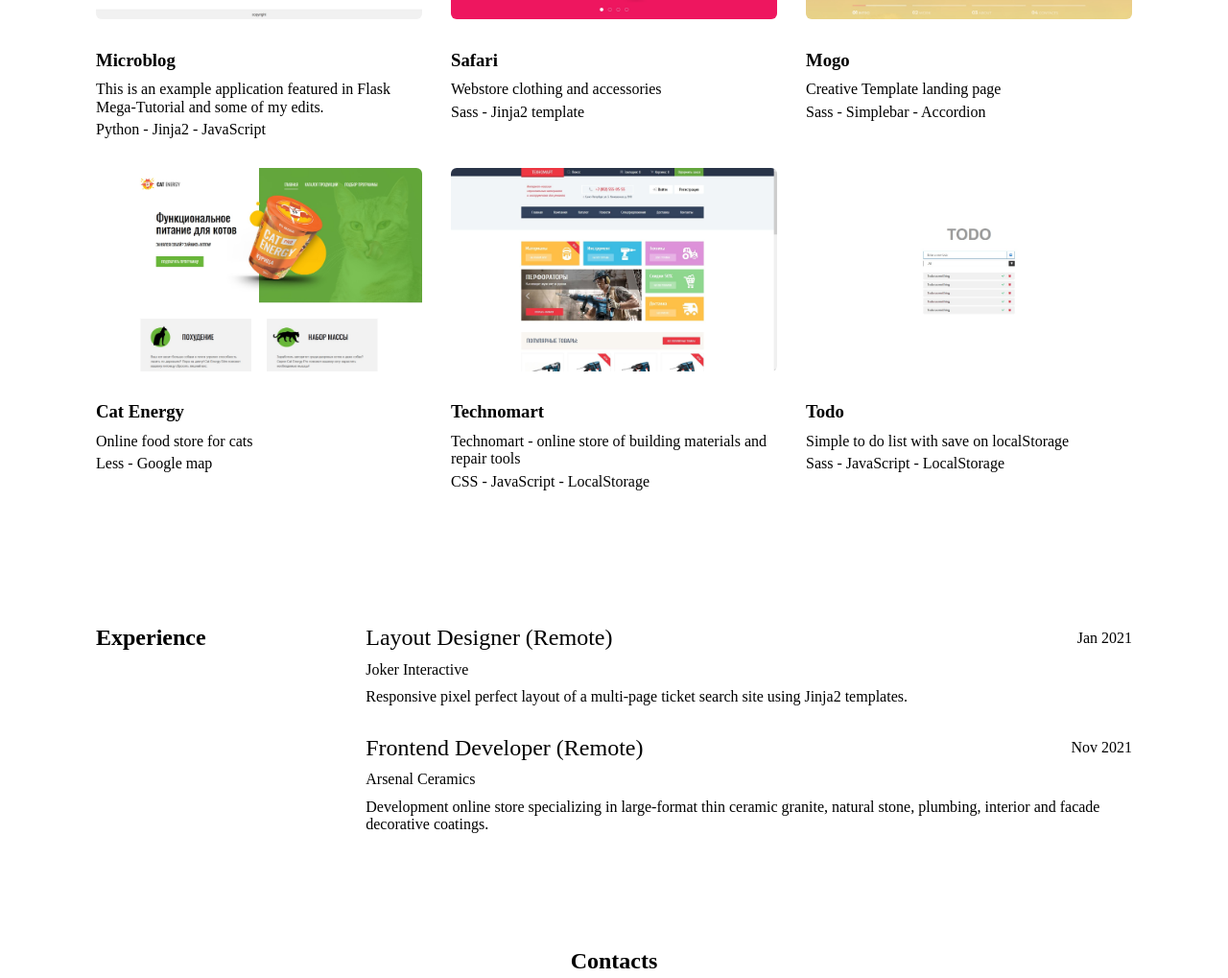
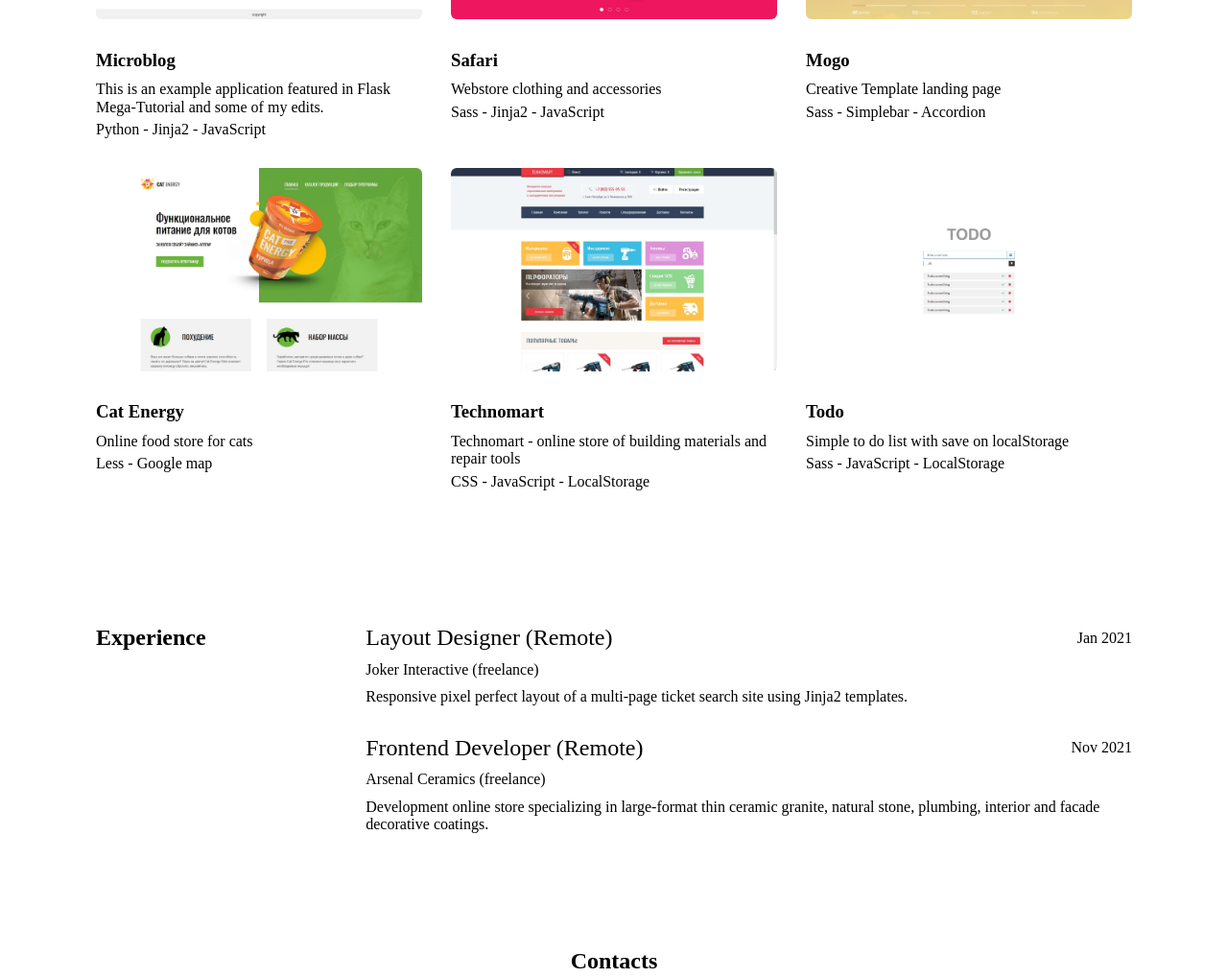
Before and after one commit to Nailheart/Nailheart.github.io, a website: page src/index.html in a window 1280 px wide. Shown: the part 614-1633 px from the top of the page at 96% size. Drawn offline with nearby package versions, Linux system fonts and the light colour scheme; files that its build step writes are made by us from their sources.

Commit message:
Правки

```diff
--- a/src/index.html
+++ b/src/index.html
@@ -109,7 +109,7 @@
               </div>
 
               <p class="work__description">Webstore clothing and accessories</p>
-              <span class="work__hint">Sass - Jinja2 template</span>
+              <span class="work__hint">Sass - Jinja2 - JavaScript</span>
             </div>
           </article>
 
@@ -229,7 +229,7 @@
               <h3 class="experience__item-title">Layout Designer (Remote)</h3>
               <time class="experience__item-date" datetime="2021-01-20">Jan 2021</time>
             </div>
-            <a class="experience__item-customer" href="https://github.com/jokerinteractive">Joker Interactive</a>
+            <a class="experience__item-customer" href="https://github.com/jokerinteractive">Joker Interactive (freelance)</a>
             <p class="experience__text">Responsive pixel perfect layout of a multi-page ticket search site using Jinja2 templates.</p>
           </li>
 
@@ -238,7 +238,7 @@
               <h3 class="experience__item-title">Frontend Developer (Remote)</h3>
               <time class="experience__item-date" datetime="2021-11-20">Nov 2021</time>
             </div>
-            <a class="experience__item-customer" href="https://arskeramika.ru/">Arsenal Ceramics</a>
+            <a class="experience__item-customer" href="https://arskeramika.ru/">Arsenal Ceramics (freelance)</a>
             <p class="experience__text">Development online store specializing in large-format thin ceramic granite, natural stone,  plumbing, interior and facade decorative coatings.</p>
           </li>
         </ul>
@@ -251,7 +251,7 @@
       <h2 class="footer__title">Contacts</h2>
 
       <div id="contacts" class="social">
-        <a class="social__link" href="mailto:scram109@gmail.com" target="_blank" rel="noopener noreferrer">
+        <a class="social__link" href="mailto:nailheart4@gmail.com" target="_blank" rel="noopener noreferrer">
           <svg class="social__icon" width="24" height="24">
             <use href="img/sprite.svg#email"></use>
           </svg>
--- a/src/scss/blocks/header.scss
+++ b/src/scss/blocks/header.scss
@@ -1,5 +1,6 @@
 .header {
   background-color: var(--theme-bg);
+  border-bottom: 1px solid var(--theme-border);
   transition: .2s;
 
   &--sticky {
```
